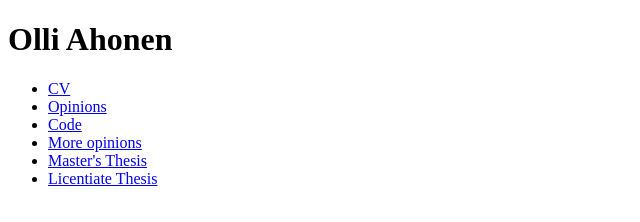
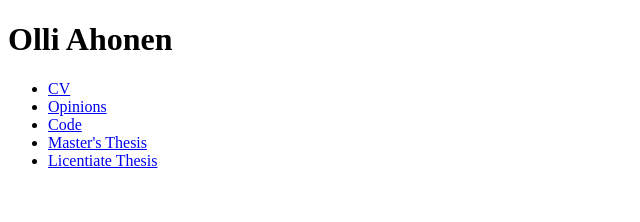
Before and after one commit to olliahonen/homepage, a plain HTML site: page index.html in a window 1280 px wide. Shown: the whole page, without its empty margins (0-640 px from the left). Drawn offline with Linux system fonts and the light colour scheme.

Commit message:
Remove outdated link

```diff
--- a/index.html
+++ b/index.html
@@ -17,9 +17,6 @@
         <a href="https://github.com/olliahonen">Code</a>
       </li>
       <li>
-        <a href="http://futurice.com/people/olli-ahonen">More opinions</a>
-      </li>
-      <li>
         <a href="http://arxiv.org/abs/0712.4247">Master's Thesis</a>
       </li>
       <li>
```
